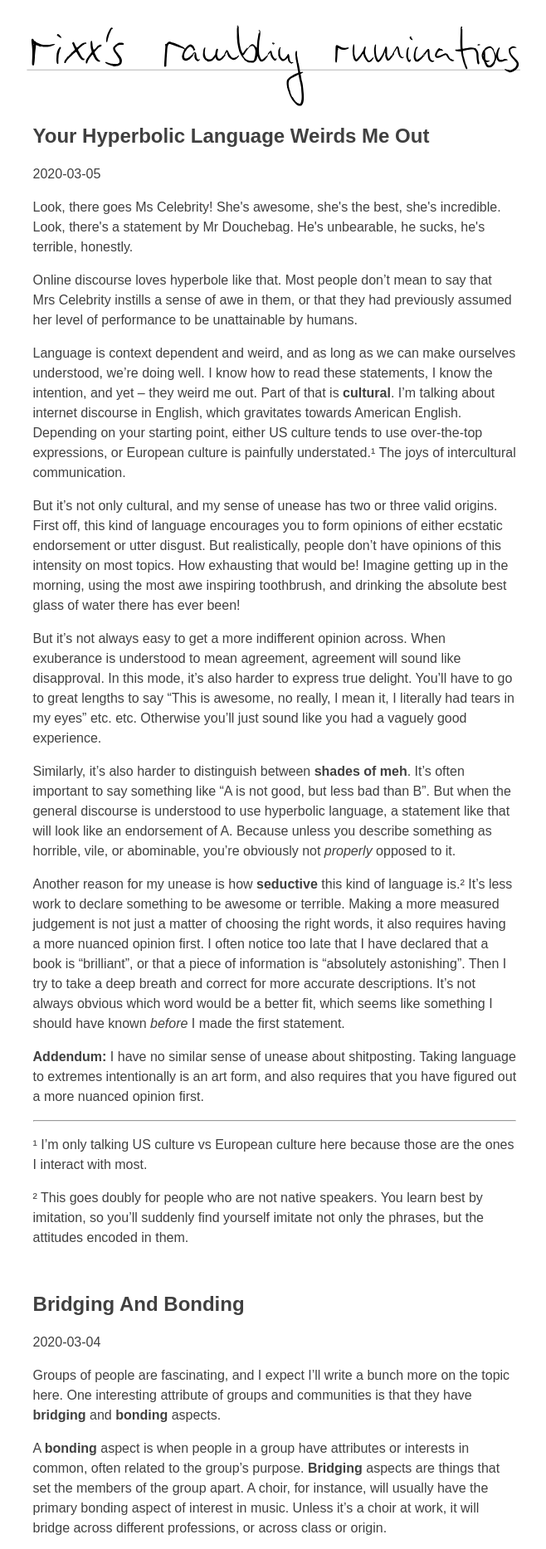
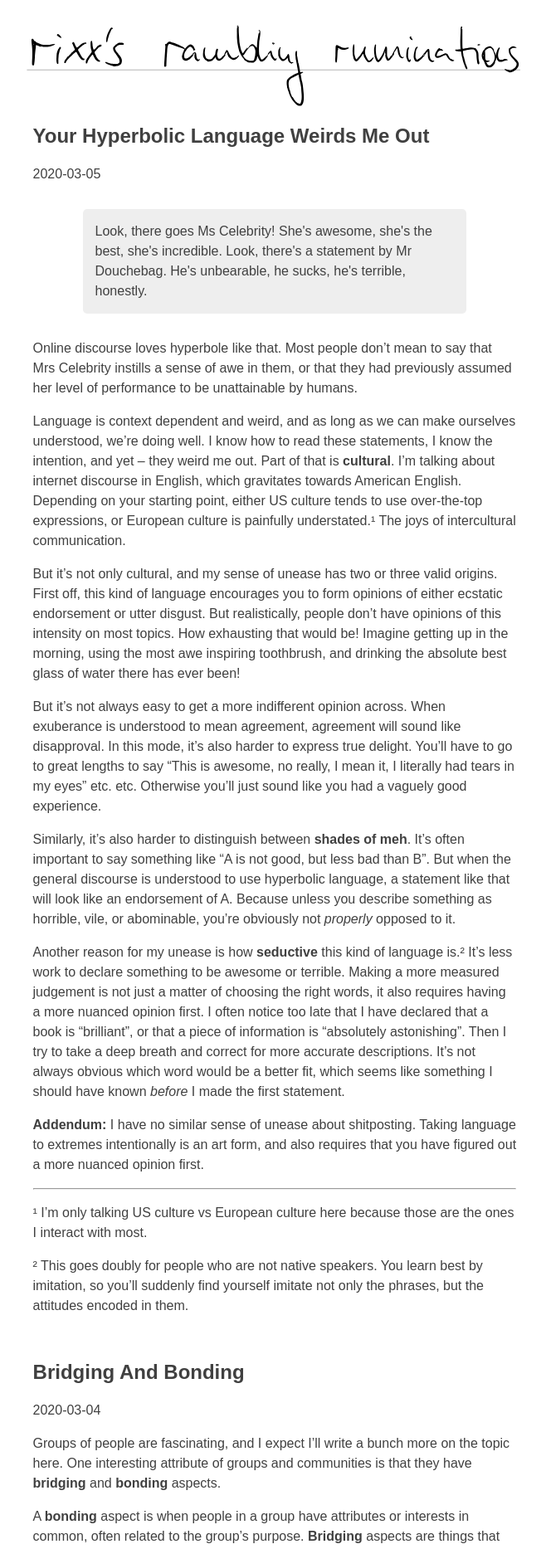
Before and after one commit to rixx/ramble, a Jekyll site: the page built from index.markdown, in a window 1280 px wide. Shown: the top 1867 px of the page at 83% size, without its empty margins (309-967 px from the left). Built offline with Jekyll 4.4.1, drawn with Linux system fonts in a browser that asks for light colours.

Commit message:
Style blockquote elements

```diff
--- a/_sass/main.scss
+++ b/_sass/main.scss
@@ -32,3 +32,9 @@ code {
     overflow-x: auto;
     max-width: 100%;
 }
+blockquote {
+    background: #eee;
+    padding: 15px;
+    border-radius: 5px;
+    margin: 30px 60px;
+}
```
